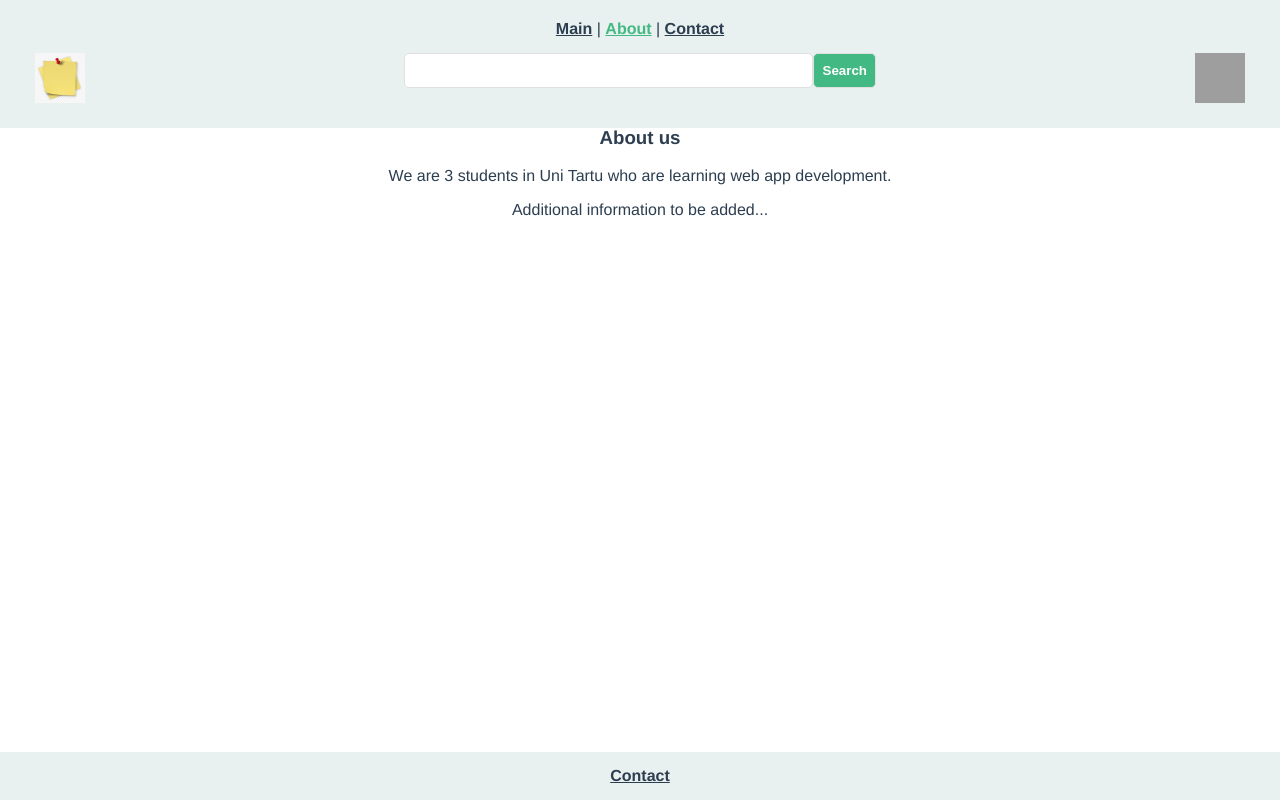
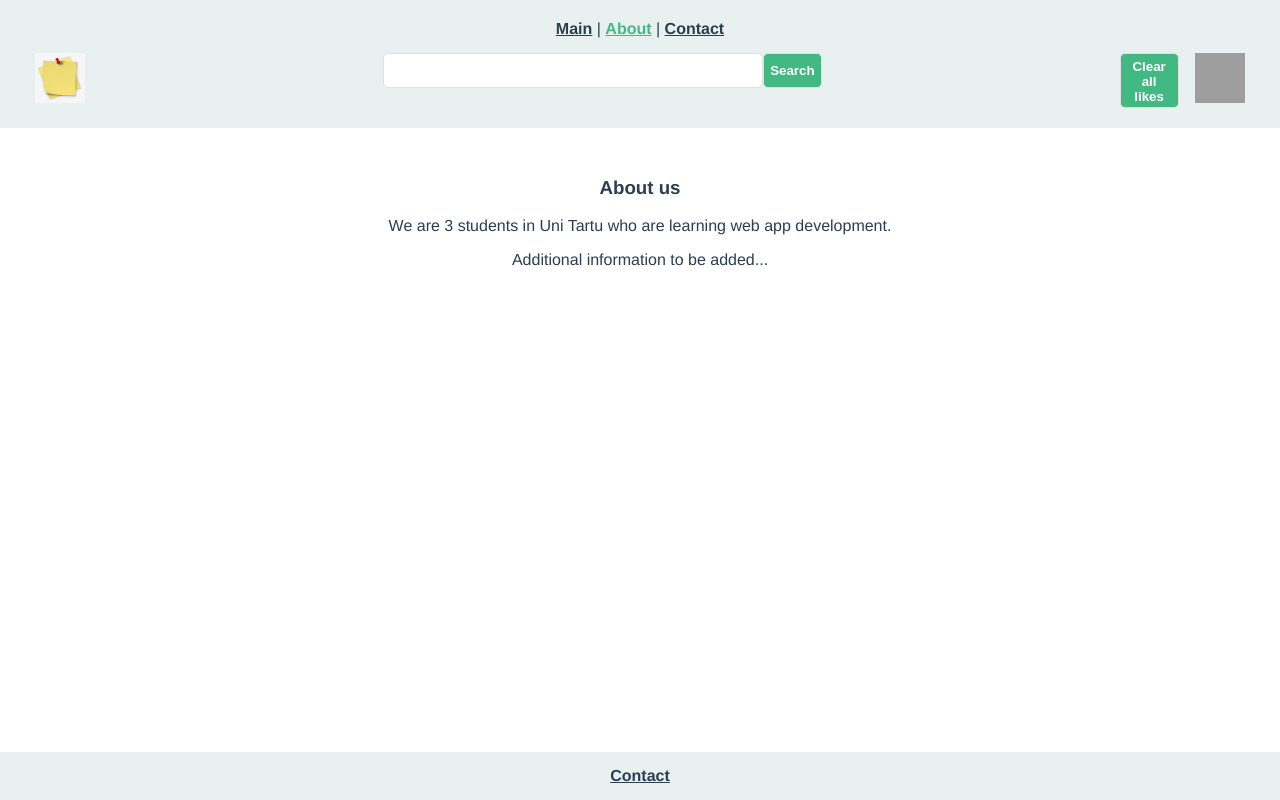
Before and after one commit to markomuro/WAD_hw3, a Vue app: page /about in a window 1280 px wide. Built offline with nearby package versions, Linux system fonts and the light colour scheme; grey boxes are pictures that could not be loaded.

Commit message:
styling change and  added clear button for likes

```diff
--- a/src/components/Contacts.vue
+++ b/src/components/Contacts.vue
@@ -23,7 +23,7 @@
 
 <style scoped>
 .contactus{
-  margin-top: 100px;
+  margin-top: 150px;
   display:flex;
   justify-content: space-evenly;
   align-content: space-around;
--- a/src/components/Header.vue
+++ b/src/components/Header.vue
@@ -15,6 +15,9 @@
 
       <div class="search-container">
         <input type="text" /><button>Search</button>
+      </div>
+      <div class="clearlikes">
+        <button>Clear <br> all <br>likes</button>
       </div>
 
       <div class="dropdown">
@@ -95,4 +98,17 @@ nav div.search-container > input:hover {
 .dropbtn {
   border: none;
 }
+.clearlikes button {
+  box-sizing: border-box;
+  border-radius: 5px;
+  height: 55px;
+  width: 130%;
+  margin: 0;
+  padding: 5px;
+  border: 1px solid #e0e0e0;
+  cursor: pointer;
+  background-color: #42b983;
+  color: white;
+  font-weight: bolder;
+}
 </style>
--- a/src/components/Post.vue
+++ b/src/components/Post.vue
@@ -33,9 +33,9 @@
 
 export default {
   name: "postcompo",
-  data: function () {
+  /* data: function () {
     return {};
-  },
+  }, */
   props: ["body", "author", "image1", "image2", "time", "counter"],
   /*methods: {
     countLikes() {
@@ -57,7 +57,7 @@ export default {
 .post {
   padding-top: 50px;
   padding-bottom: 50px;
-  width: 70%;
+  width: 60%;
   justify-content: center;
   border-radius: 10px;
   margin: 20px;
--- a/src/views/About.vue
+++ b/src/views/About.vue
@@ -8,6 +8,6 @@
 
 <style scoped>
 .about {
-  margin-top: 100px;
+  margin-top: 150px;
 }
 </style>
```
